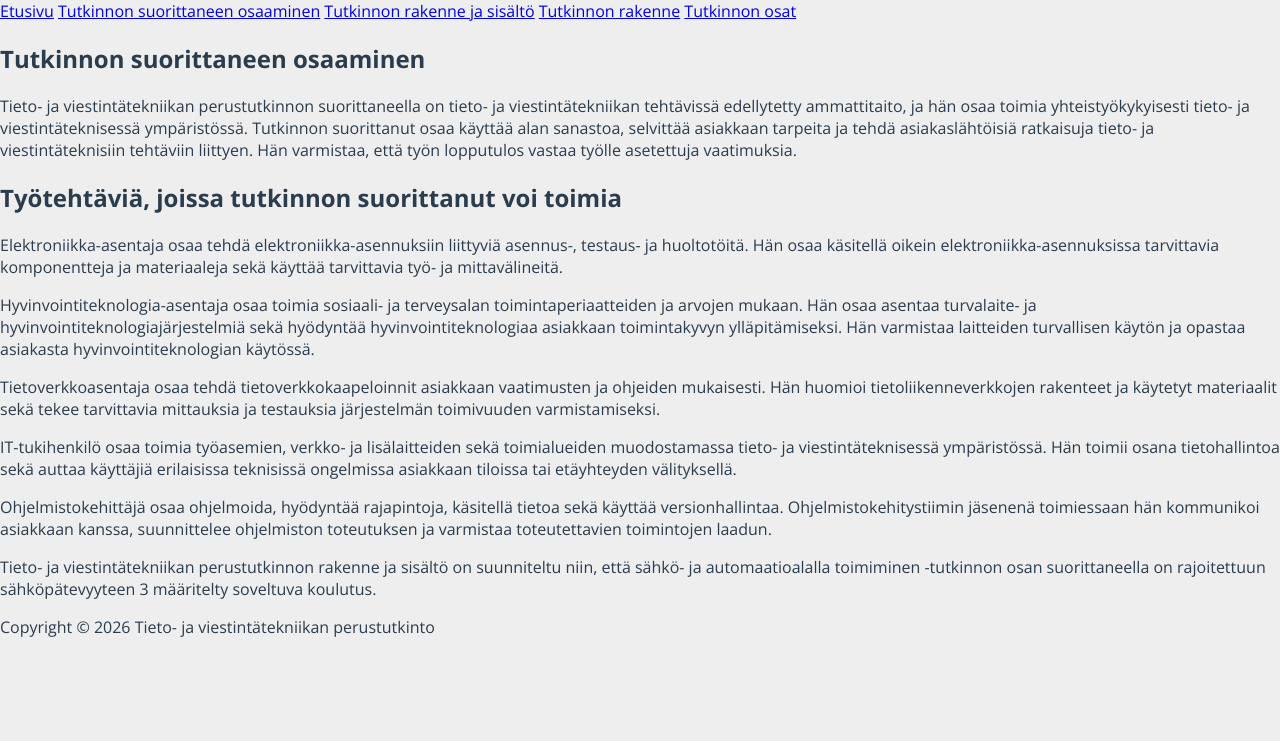
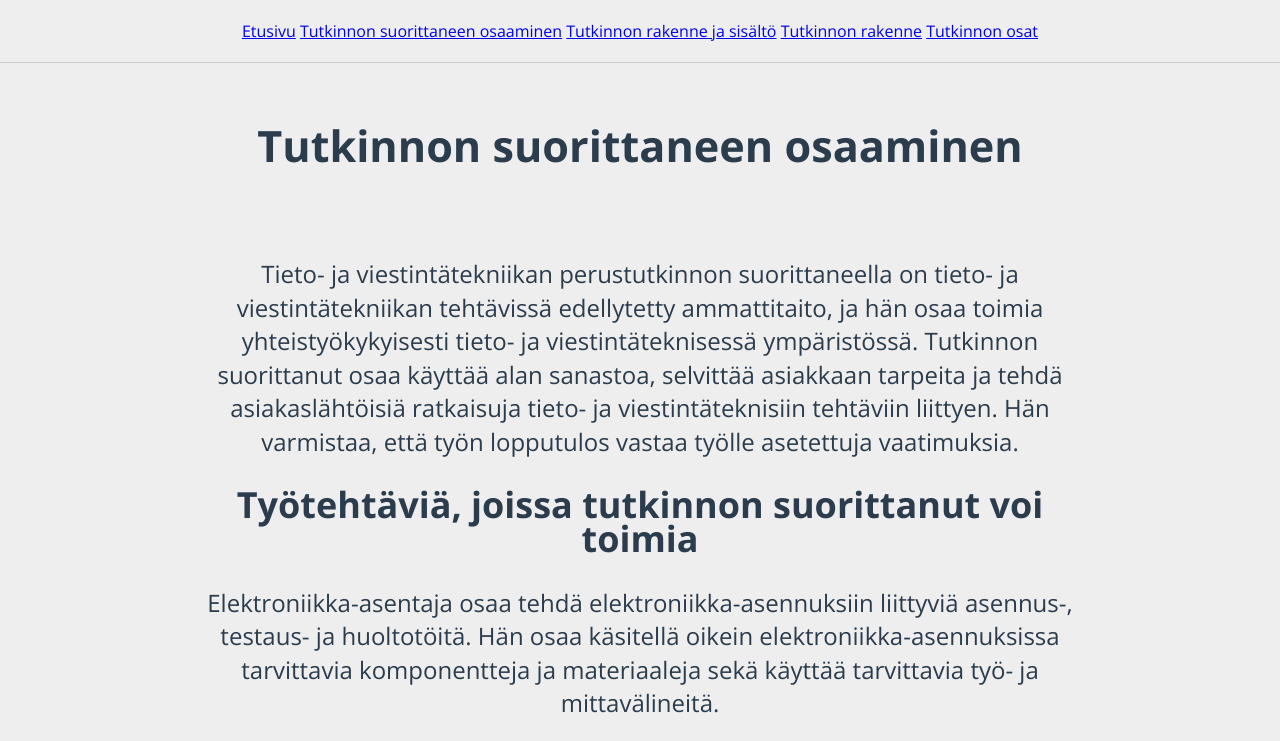
Before and after one commit to luca-tanriverdi/ohj3-responsiiviset-sivut, a plain HTML site: page index.html in a window 1280 px wide. Shown: the top 741 px of the page. Drawn offline with nearby package versions, Linux system fonts and the light colour scheme.

Commit message:
Muokattu style.css

```diff
--- a/css/style.css
+++ b/css/style.css
@@ -16,3 +16,37 @@ body {
     background-color: var(--tausta);
     color: var(--teksti);
 }
+
+main {
+    font-size: 1.5em;
+    line-height: 1.4em;
+    text-align: center;
+}
+
+section {
+    max-width: 900px;
+    width: 70%;
+    margin: 20px auto;
+}
+
+.showcase {
+    max-width: 100%;
+    font-size: 1.2em;
+    padding-top: 10px;
+    width: 100%;
+    height: 150px;
+}
+
+header {
+    background-color: var(--tausta);
+    padding: 20px;
+    text-align: center;
+    border-bottom: 1px solid #ccc;
+}
+
+footer {
+    text-align: center;
+    padding: 20px;
+    background-color: var(--tausta);
+    border-top: 1px solid #ccc;
+}
--- a/index.html
+++ b/index.html
@@ -20,7 +20,9 @@
 
     <main>
         <section class="showcase">
-            <h1>Tutkinnon suorittaneen osaaminen</h1>
+            <div>
+                <h1>Tutkinnon suorittaneen osaaminen</h1>
+            </div>
         </section>
 
         <section class="content">
```
